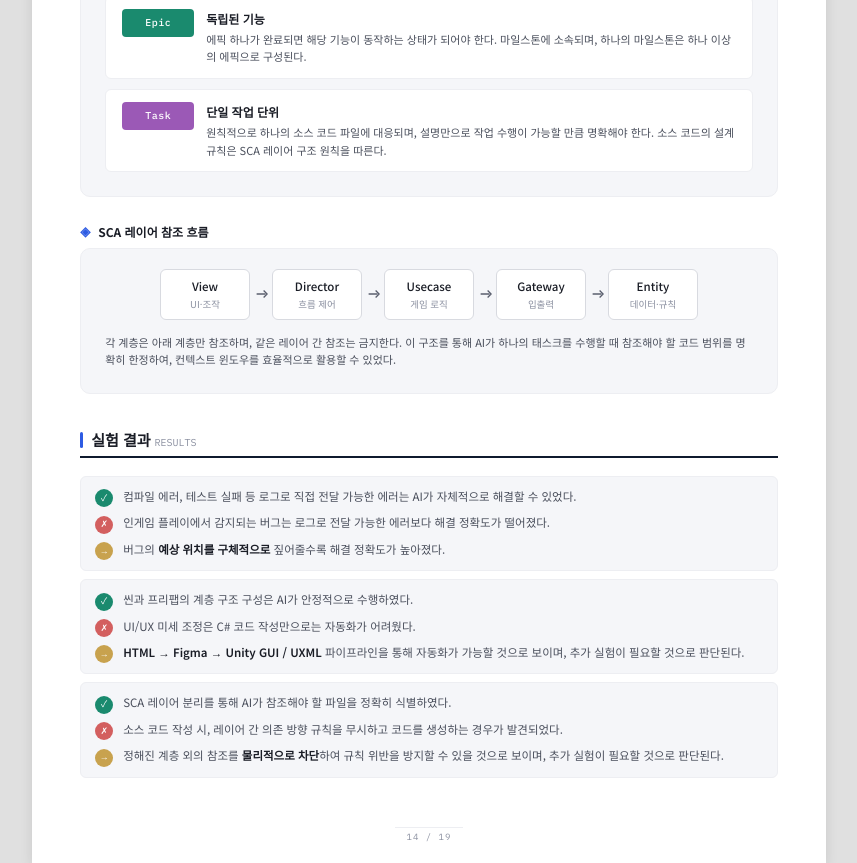
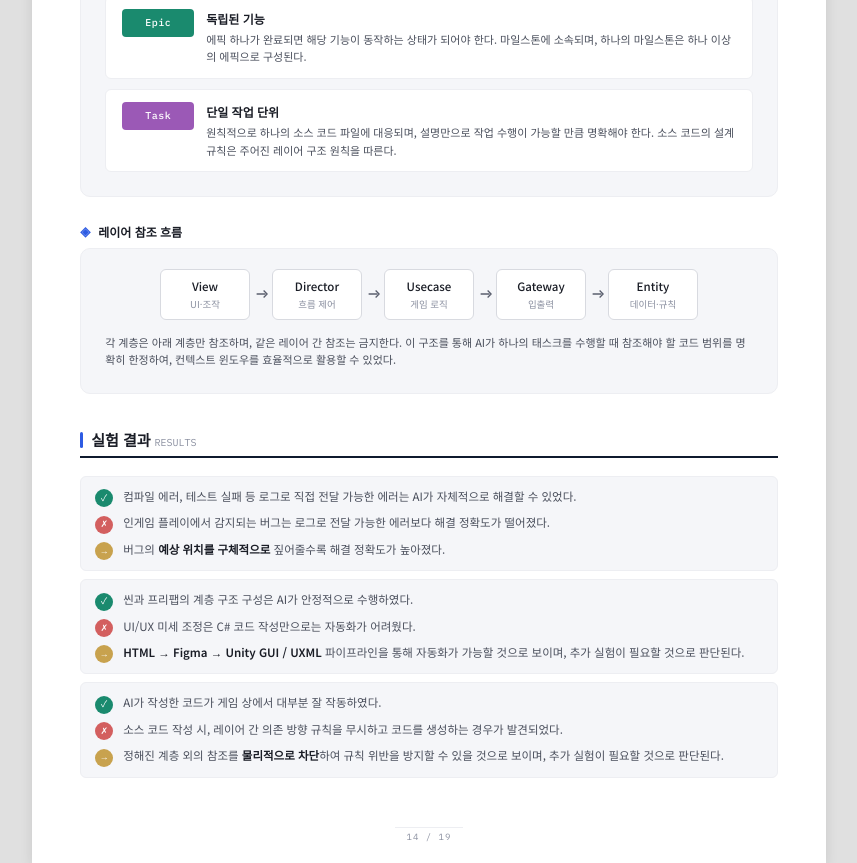
Before and after one commit to dafher801/Portfolio, a website: page page14.html in a window 1280 px wide. Shown: the part 260-1123 px from the top of the page, without its empty margins (211-1068 px from the left). Drawn offline with Linux system fonts and the light colour scheme.

Commit message:
SCA 용어 삭제

```diff
--- a/page14.html
+++ b/page14.html
@@ -412,7 +412,7 @@
                 <div class="rule-desc">
                   원칙적으로 하나의 소스 코드 파일에 대응되며,
                   설명만으로 작업 수행이 가능할 만큼 명확해야 한다.
-                  소스 코드의 설계 규칙은 SCA 레이어 구조 원칙을 따른다.
+                  소스 코드의 설계 규칙은 주어진 레이어 구조 원칙을 따른다.
                 </div>
               </div>
             </div>
@@ -424,7 +424,7 @@
       <div class="section-block">
         <div class="section-element-title" style="margin-top: 0; margin-bottom: 6px;">
           <span class="icon">◈</span>
-          SCA 레이어 참조 흐름
+          레이어 참조 흐름
         </div>
 
         <div class="pipeline-diagram" style="margin-bottom: 0;">
@@ -490,7 +490,7 @@
           <div class="result-list">
             <div class="result-item">
               <span class="result-marker positive">✓</span>
-              <span class="result-text">SCA 레이어 분리를 통해 AI가 참조해야 할 파일을 정확히 식별하였다.</span>
+              <span class="result-text">AI가 작성한 코드가 게임 상에서 대부분 잘 작동하였다.</span>
             </div>
             <div class="result-item">
               <span class="result-marker negative">✗</span>
```
